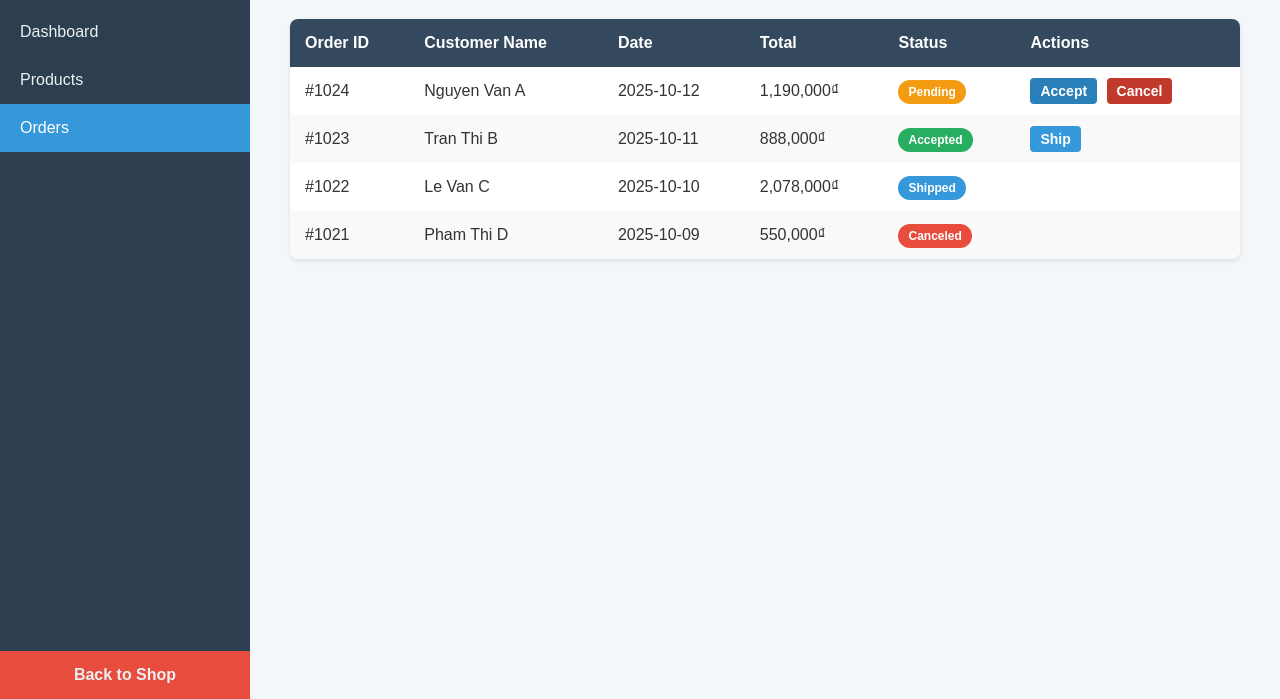
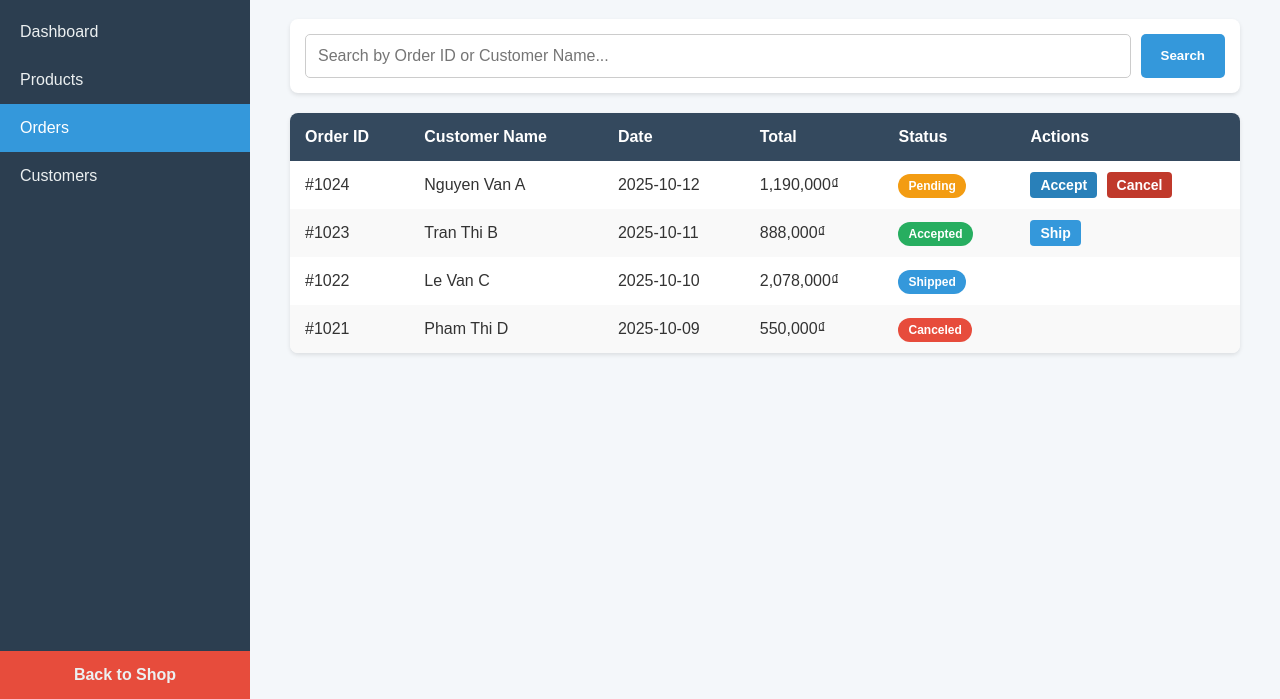
Before and after one commit to bactran26/shoe_shop, a plain HTML site: page admin/orders.html in a window 1280 px wide. Shown: the part 101-800 px from the top of the page. Drawn offline with Linux system fonts and the light colour scheme.

Commit message:
Update orders.html

```diff
--- a/admin/orders.html
+++ b/admin/orders.html
@@ -29,6 +29,7 @@
                 <li><a href="dashboard.html">Dashboard</a></li>
                 <li><a href="products.html">Products</a></li>
                 <li><a href="orders.html" class="active">Orders</a></li>
+                <li><a href="customers.html">Customers</a></li> </ul>
             </ul>
             <div class="sidebar-footer">
                 <a href="../index.html">Back to Shop</a>
@@ -36,6 +37,13 @@
         </aside>
         <main class="main-content">
             <h1>Manage Orders</h1>
+
+            <div class="search-container">
+                <form>
+                    <input type="text" class="search-input" placeholder="Search by Order ID or Customer Name...">
+                    <button type="submit" class="btn search-btn">Search</button>
+                </form>
+            </div>
             <table class="content-table">
                 <thead>
                     <tr>
```
